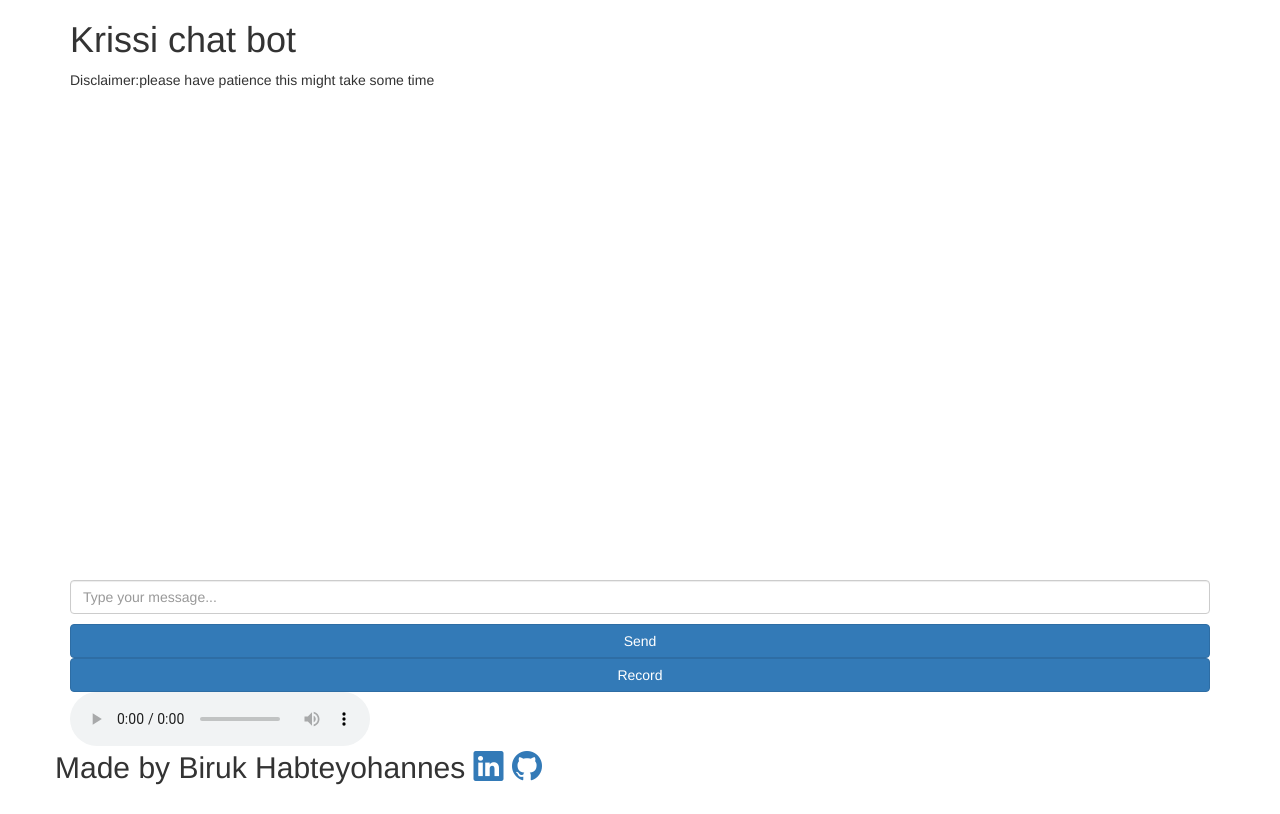
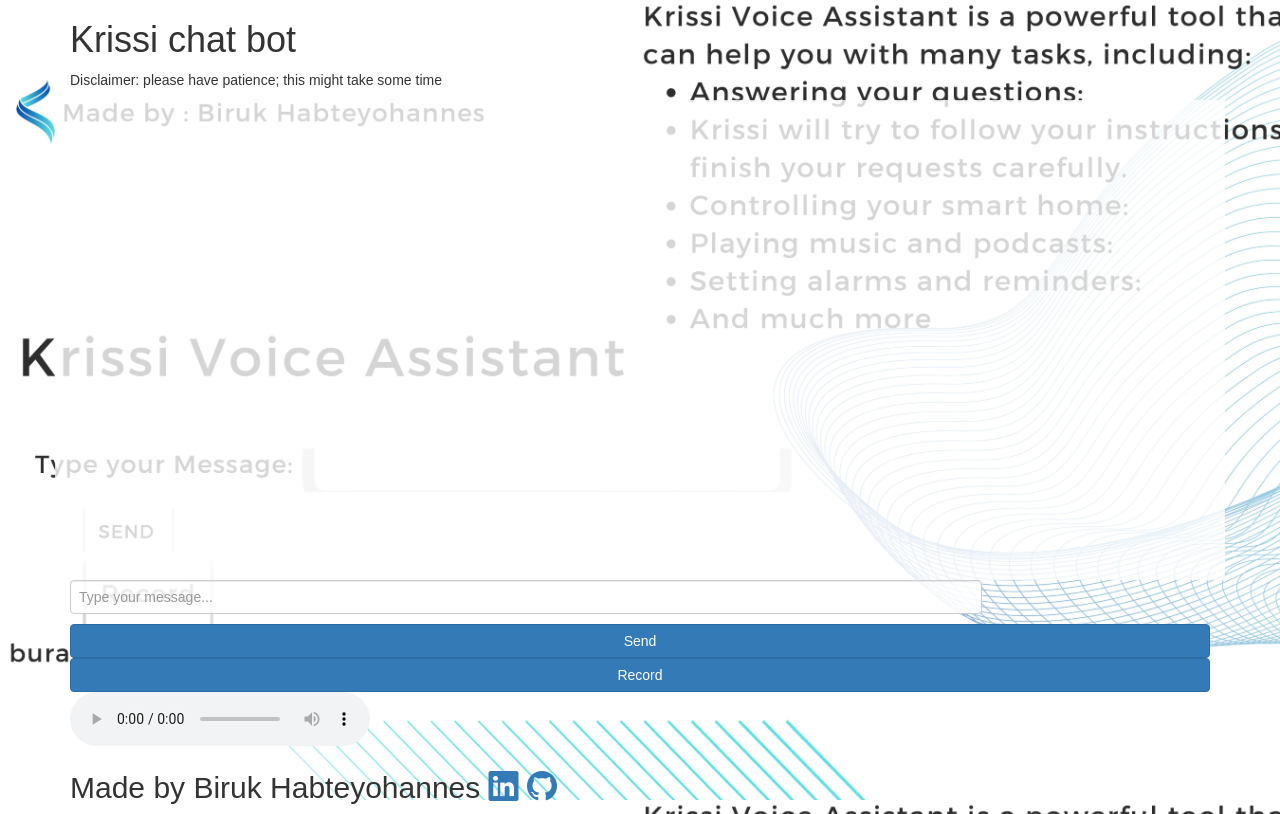
Before and after one commit to Bura56/OIBSIP, a Python web app: template Chat Assistant/templates/index.html in a window 1280 px wide. Before the commit the page ends 785 px from the top, so only its background shows below. Run offline with Jinja, Linux system fonts and the light colour scheme; the template is opened without the code that fills it, so the values that code supplies are empty; some libraries are stand-ins or nearby versions.

Commit message:
Python Project

```diff
--- a/Chat Assistant/templates/index.html
+++ b/Chat Assistant/templates/index.html
@@ -11,6 +11,19 @@
     <link rel="stylesheet" href="https://cdn.jsdelivr.net/npm/bootstrap-icons@1.3.0/font/bootstrap-icons.css">
 
     <style>
+        body {
+            /* Set the background image */
+            background-image: url('https://github.com/Bura56/OIBSIP/blob/e88689d1482f935b9f3f8137d623c172f29a6c12/Chat%20Assistant/Sample%20image/voicechat_web.png');
+            /* Center and cover the entire background */
+            background-size: cover;
+            background-position: center;
+            /* Set background to fixed to prevent scrolling with the background image */
+            background-attachment: fixed;
+            /* Additional styles to improve readability */
+            font-family: Arial, sans-serif;
+            color: #333; /* Text color */
+        }
+
         .loading-message {
             text-align: center;
             font-style: italic;
@@ -20,16 +33,23 @@
         #chat-container {
             height: 60vh;
             overflow-y: auto;
+            background-color: rgba(255, 255, 255, 0.8); /* Background color for chat container */
+            padding: 10px; /* Padding for chat container */
         }
 
         #user-input {
             margin-bottom: 10px;
+            width: 80%; /* Adjust width for user input */
+            padding: 8px; /* Padding for user input */
+            border: 1px solid #ccc; /* Border for user input */
+            background-color: rgba(255, 255, 255, 0.9); /* Background color for user input */
         }
     </style>
-
+</head>
+<body>
     <div class="container">
         <h1>Krissi chat bot</h1>
-    <p>Disclaimer:please have patience this might take some time</p>
+        <p>Disclaimer: please have patience; this might take some time</p>
         <div class="row chat-container" id="chat-container"></div>
         <div class="row">
             <div class="col-xs-12">
@@ -52,11 +72,14 @@
             <div class="col-xs-12">
                 <audio id="audio" controls></audio>
             </div>
+        </div>
+
         <footer class="footer">
             <div class="footer-links">
                 <h2> Made by Biruk Habteyohannes
                     <a href="https://www.linkedin.com/in/biruk-habteyohannes" target="_blank"><i class="bi bi-linkedin"></i></a>
-                <a href="https://github.com/Bura56" target="_blank"><i class="bi bi-github"></i></a></h2>
+                    <a href="https://github.com/Bura56" target="_blank"><i class="bi bi-github"></i></a>
+                </h2>
             </div>
         </footer>
     </div>
```
Also changed, not shown: README.md, 1 other file. Lines whose indentation alone changed are shown as unchanged.
